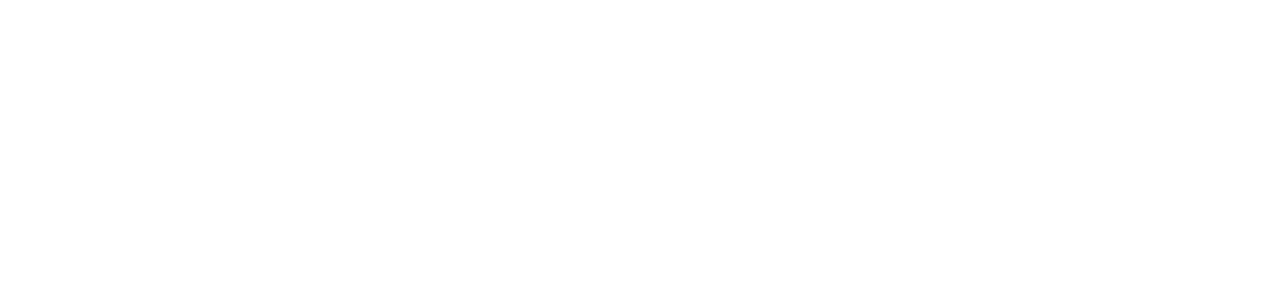
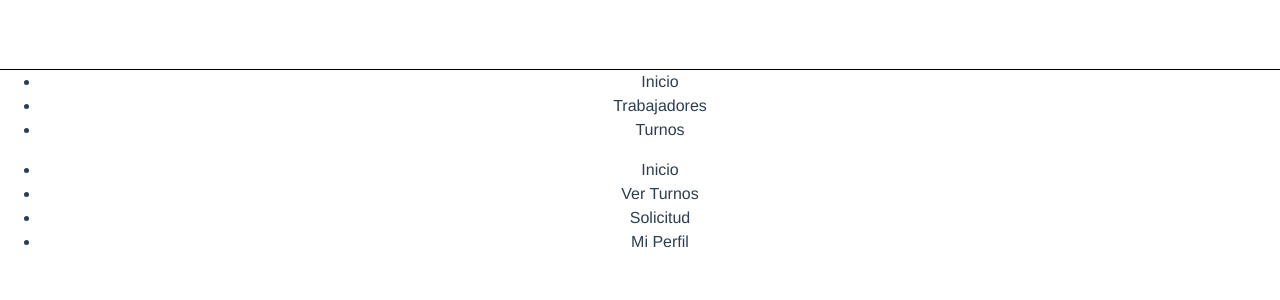
Before and after one commit to MatiasPineda/asignaciondeturnos, a Vue app: page / in a window 1280 px wide. Shown: the top 300 px of the page. Built offline with nearby package versions, Linux system fonts and the light colour scheme.

Commit message:
bootstrap (25)

```diff
--- a/src/App.vue
+++ b/src/App.vue
@@ -1,27 +1,31 @@
 <template>
   <div id="app">
     <Nav />
+    <Contenido />
   </div>
 </template>
 
 <script>
 import Nav from './components/Nav.vue'
+import Contenido from "./components/Content";
 
 export default {
   name: 'app',
   components: {
+    Contenido,
     Nav
   }
 }
+
 </script>
 
 <style>
+  @import './assets/scss/app.scss';
 #app {
   font-family: 'Avenir', Helvetica, Arial, sans-serif;
   -webkit-font-smoothing: antialiased;
   -moz-osx-font-smoothing: grayscale;
   text-align: center;
   color: #2c3e50;
-  margin-top: 60px;
 }
 </style>
--- /dev/null
+++ b/src/assets/scss/app.scss
@@ -0,0 +1,30 @@
+
+@import 'main.scss';
+@import 'components/_nav.scss';
+
+
+@import "~bootstrap/scss/functions";
+@import "~bootstrap/scss/variables";
+@import "~bootstrap/scss/mixins";
+@import "~bootstrap/scss/root";
+@import "~bootstrap/scss/reboot";
+@import "~bootstrap/scss/type";
+@import "~bootstrap/scss/images";
+@import "~bootstrap/scss/grid";
+@import "~bootstrap/scss/forms";
+@import "~bootstrap/scss/buttons";
+@import "~bootstrap/scss/transitions";
+@import "~bootstrap/scss/dropdown";
+@import "~bootstrap/scss/button-group";
+@import "~bootstrap/scss/input-group";
+@import "~bootstrap/scss/nav";
+@import "~bootstrap/scss/navbar";
+@import "~bootstrap/scss/card";
+@import "~bootstrap/scss/breadcrumb";
+@import "~bootstrap/scss/pagination";
+@import "~bootstrap/scss/badge";
+@import "~bootstrap/scss/alert";
+@import "~bootstrap/scss/close";
+@import "~bootstrap/scss/modal";
+@import "~bootstrap/scss/utilities";
+@import "~bootstrap/scss/tables";
--- /dev/null
+++ b/src/assets/scss/components/_nav.scss
@@ -0,0 +1,6 @@
+#nav{
+  height: 70px;
+  width: 100%;
+  border-bottom: 1px solid black;
+
+}
--- /dev/null
+++ b/src/assets/scss/main.scss
@@ -0,0 +1,3 @@
+body{
+  margin: 0;
+}
--- /dev/null
+++ b/src/components/Content.vue
@@ -0,0 +1,34 @@
+<template>
+    <div id="contenido">
+        <div class="cont sidebar">
+            <div class="sidebar-supervisor">
+                <ul>
+                    <li>Inicio</li>
+                    <li>Trabajadores</li>
+                    <li>Turnos</li>
+                </ul>
+            </div>
+            <div class="sidebar-trabajador">
+                <ul>
+                    <li>Inicio</li>
+                    <li>Ver Turnos</li>
+                    <li>Solicitud</li>
+                    <li>Mi Perfil</li>
+                </ul>
+            </div>
+        </div>
+
+        <div class="cont">
+
+        </div>
+    </div>
+</template>
+
+<script>
+    export default {
+        name: 'Contenido',
+        props: {
+            msg: String
+        }
+    }
+</script>
--- a/src/main.js
+++ b/src/main.js
@@ -1,5 +1,7 @@
 import Vue from 'vue'
 import App from './App.vue'
+//require("bootstrap");
+
 
 Vue.config.productionTip = false
 
```
Also changed, not shown: package.json (+6 -1 lines), 1 other file (tests, documents, lock files or other folders).
